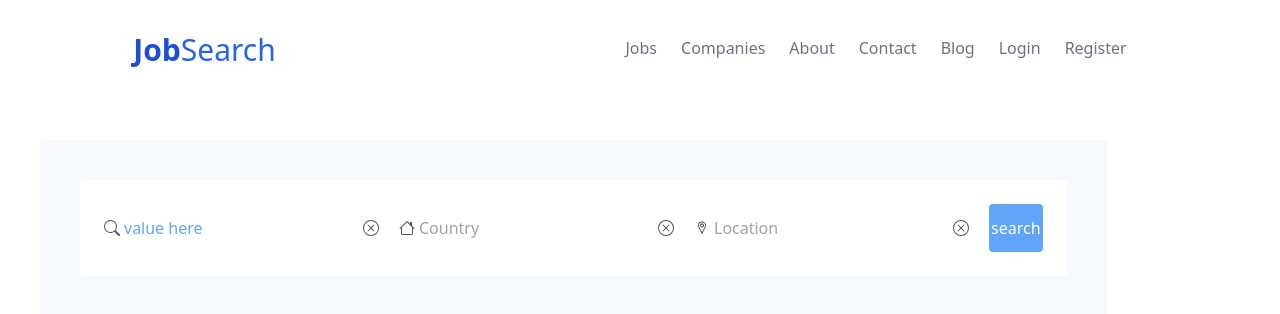
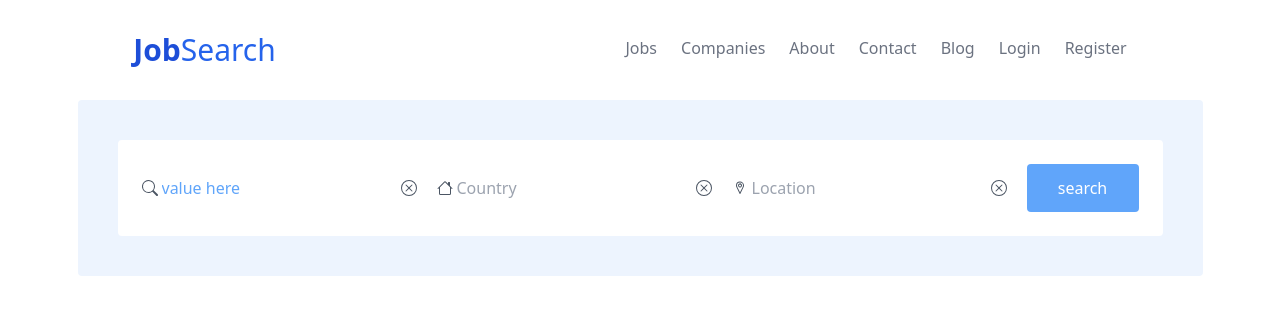
Before and after one commit to cleverAkanimoh/tailwind-learning-project, a React (Vite) app: page / in a window 1280 px wide. Shown: the top 314 px of the page. Built offline with nearby package versions, Linux system fonts and the light colour scheme.

Commit message:
modified App.jsx and SearchForm.jsx

```diff
--- a/src/App.jsx
+++ b/src/App.jsx
@@ -4,7 +4,7 @@ import NavBar from "./Components/NavBar";
 
 export default function App() {
   return (
-    <main className="flex flex-col justify-center">
+    <main className="flex flex-col items-center">
       <NavBar />
       <MiddleContent />
       <Footer />
--- a/src/Components/SearchForm.jsx
+++ b/src/Components/SearchForm.jsx
@@ -3,7 +3,7 @@ import { VscLocation } from "react-icons/vsc";
 
 export default function () {
 	return (
-		<article className="lg:w-10/12 lg:p-10 lg:m-10 m-3 p-6 bg-blue-100 bg-opacity-25 rounded">
+		<article className="w-12/12 lg:w-2/2 lg:p-10 p-6 bg-blue-100 bg-opacity-50 rounded">
 			<div className="bg-white bg-opacity-25 lg:justify-between p-6 md:flex-row flex flex-col items-center justify-center rounded">
 				<div className="flex items-center mb-4 md:mb-0 md:mr-5">
 					<BsSearch className=" text-gray-600" />
```
